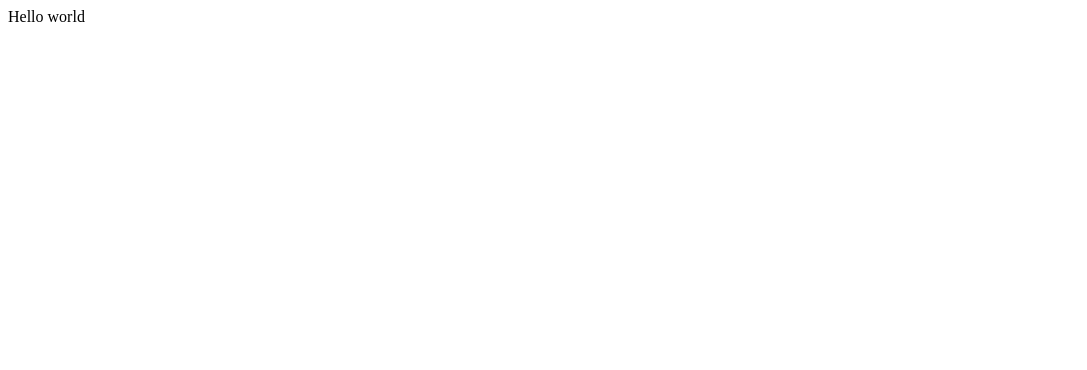
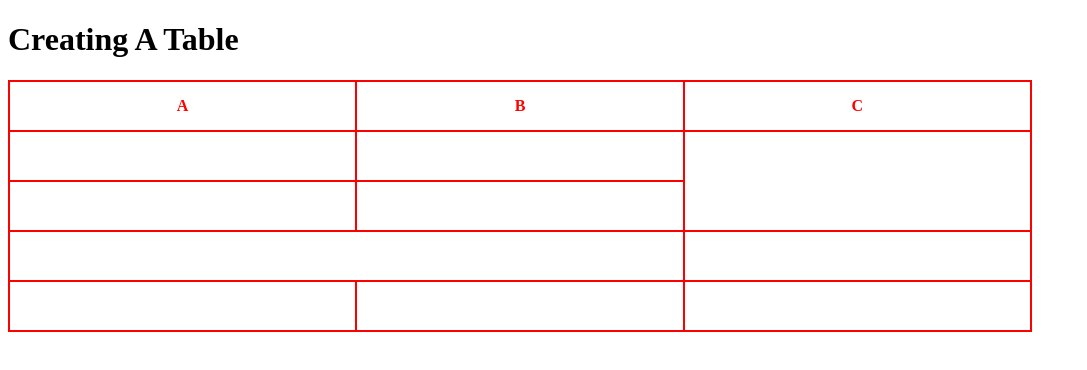
Before and after one commit to GauravKumarGR8/Replit_HTML-CSS-JS, a plain HTML site: page index.html in a window 1280 px wide. Shown: the whole page, without its empty margins (0-1087 px from the left). Drawn offline with Linux system fonts and the light colour scheme.

Commit message:
Added Table

```diff
--- a/index.html
+++ b/index.html
@@ -6,16 +6,57 @@
   <meta name="viewport" content="width=device-width">
   <title>replit</title>
   <link href="style.css" rel="stylesheet" type="text/css" />
+  <style>
+    table,
+    td,
+    th {
+      border: 2px solid;
+      color: red;
+    }
+
+    table {
+      border-collapse: collapse;
+    }
+  tr:hover{
+    background-color: #cd848f;
+  }
+    tr {
+      height: 50px;
+    }
+  </style>
 </head>
 
 <body>
-  Hello world
   <script src="script.js"></script>
+  <h1>Creating A Table</h1>
+  <table style="width: 80%">
+    <tr>
+      <th style=width:50"%>A</th>
+      <th>B</th>
+      <th>C</th>
+    </tr>
+    <tr>
+      <td></td>
+      <td></td>
+      <td rowspan="2"></td>
+    </tr>
+    <tr>
+      <td></td>
+      <td></td>
 
- <!--
-This script places a badge on your repl's full-browser view back to your repl's cover page. Try various colors for the theme: dark, light, red, orange, yellow, lime, green, teal, blue, blurple, magenta, pink!
--->
-<script src="https://replit.com/public/js/replit-badge.js" theme="blue" defer></script>
+    </tr>
+    <tr>
+      <td colspan="2"></td>
+
+       <td></td>
+    </tr>
+    <tr>
+      <td></td>
+      <td></td>
+      <td></td>
+    </tr>
+  </table>
+  <script src="https://replit.com/public/js/replit-badge.js" theme="blue" defer></script>
 </body>
 
 </html>
```
